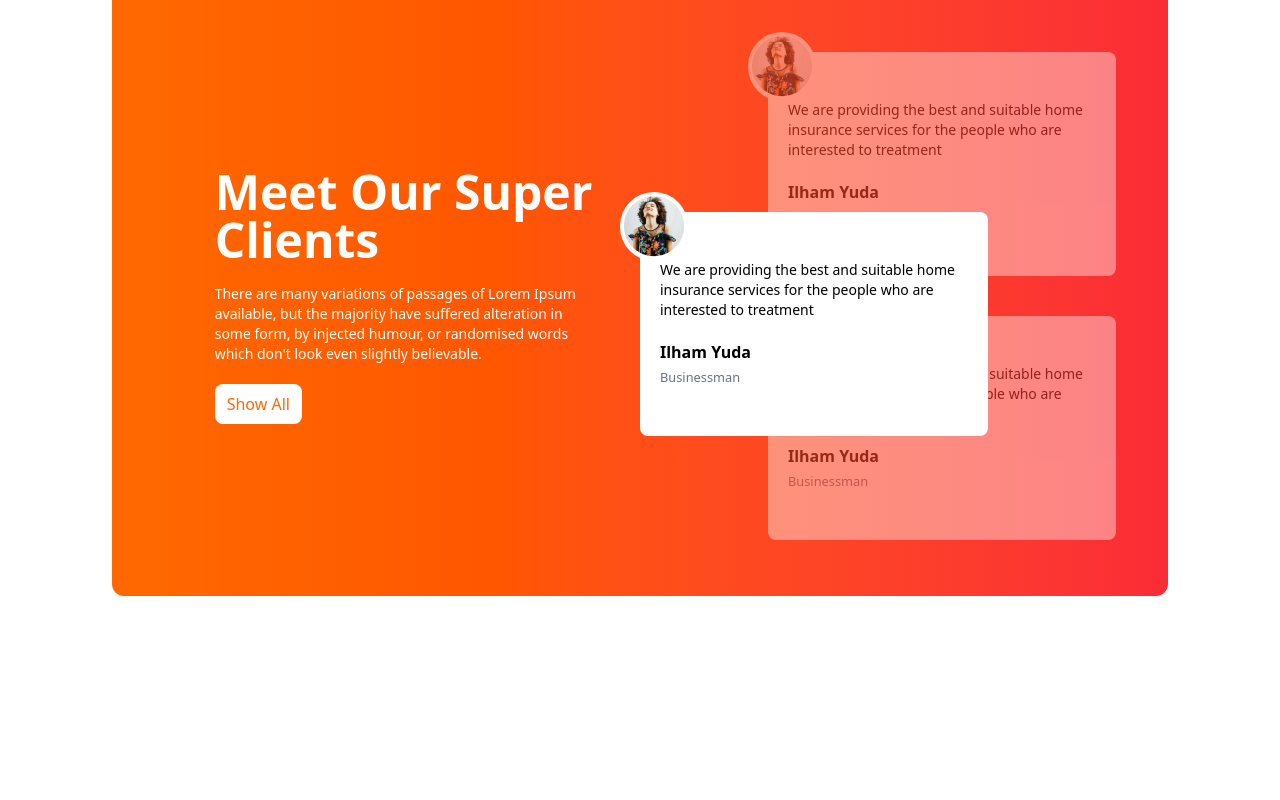
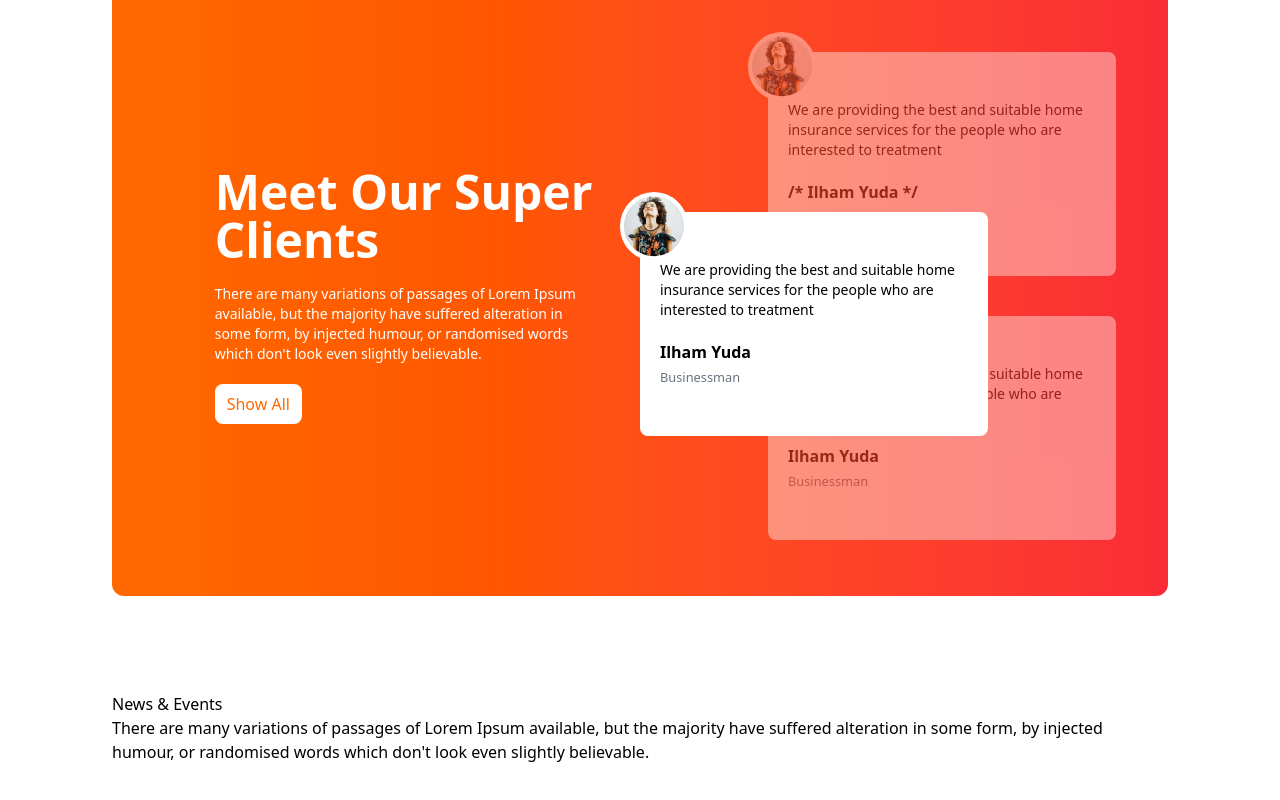
Before and after one commit to jobaerjubu/Tea-House-landing-page-with-tailwind-css, a website: page index.html in a window 1280 px wide. Shown: the part 1828-2628 px from the top of the page. Before the commit the page ends 2520 px from the top, so only its background shows below. Drawn offline with nearby package versions, Linux system fonts and the light colour scheme.

Commit message:
added news section start leptop

```diff
--- a/index.html
+++ b/index.html
@@ -241,7 +241,7 @@
                                 services for the people who are interested to treatment</p>
                             <h1 class="font-bold text-black
                             ">
-                                Ilham Yuda
+                                /* Ilham Yuda */
                             </h1>
                             <small class="text-gray-500">Businessman</small>
                         </div>
@@ -273,7 +273,12 @@
 
 
         <!-- new events section -->
+
          <section class="mb-24">
+            <div>
+                <h1>News & Events</h1>
+                <p>There are many variations of passages of Lorem Ipsum available, but the majority have suffered alteration in some form, by injected humour, or randomised words which don't look even slightly believable. </p>
+                </div>
 
          </section>
 
```
